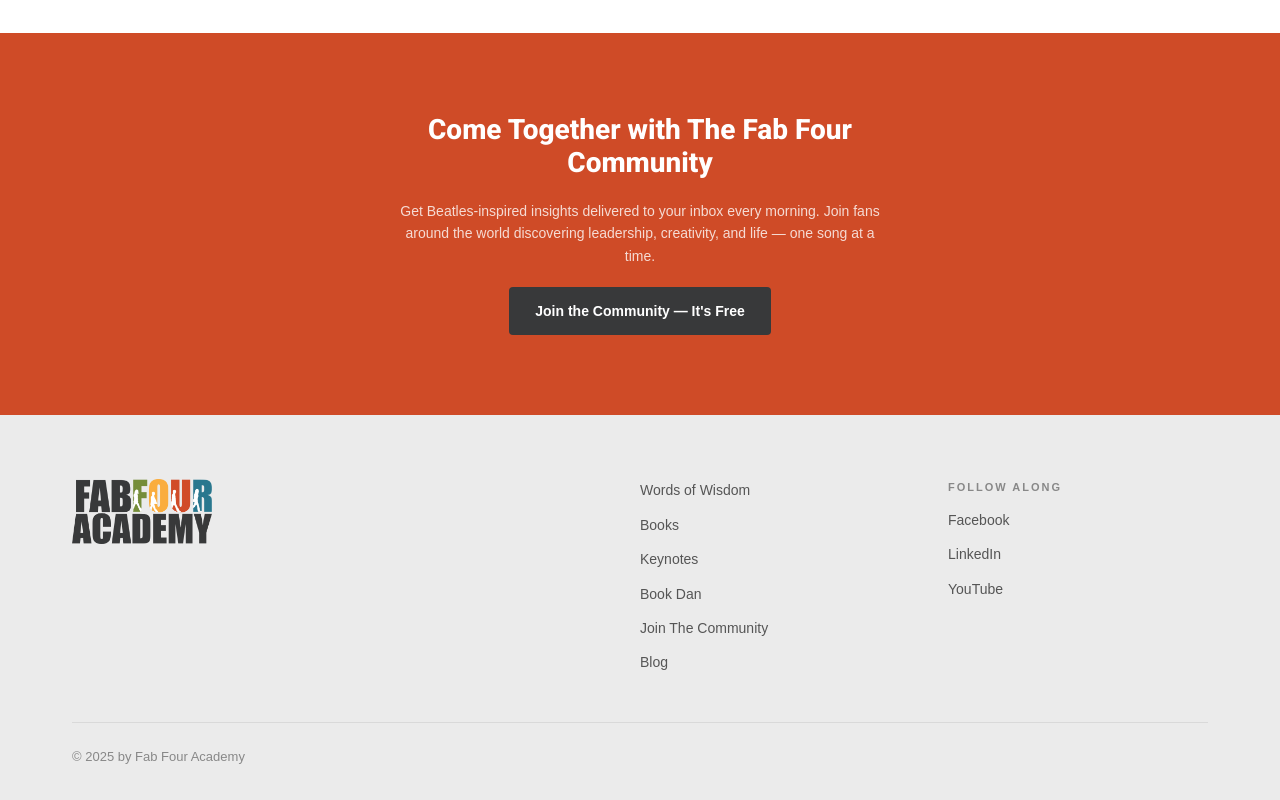
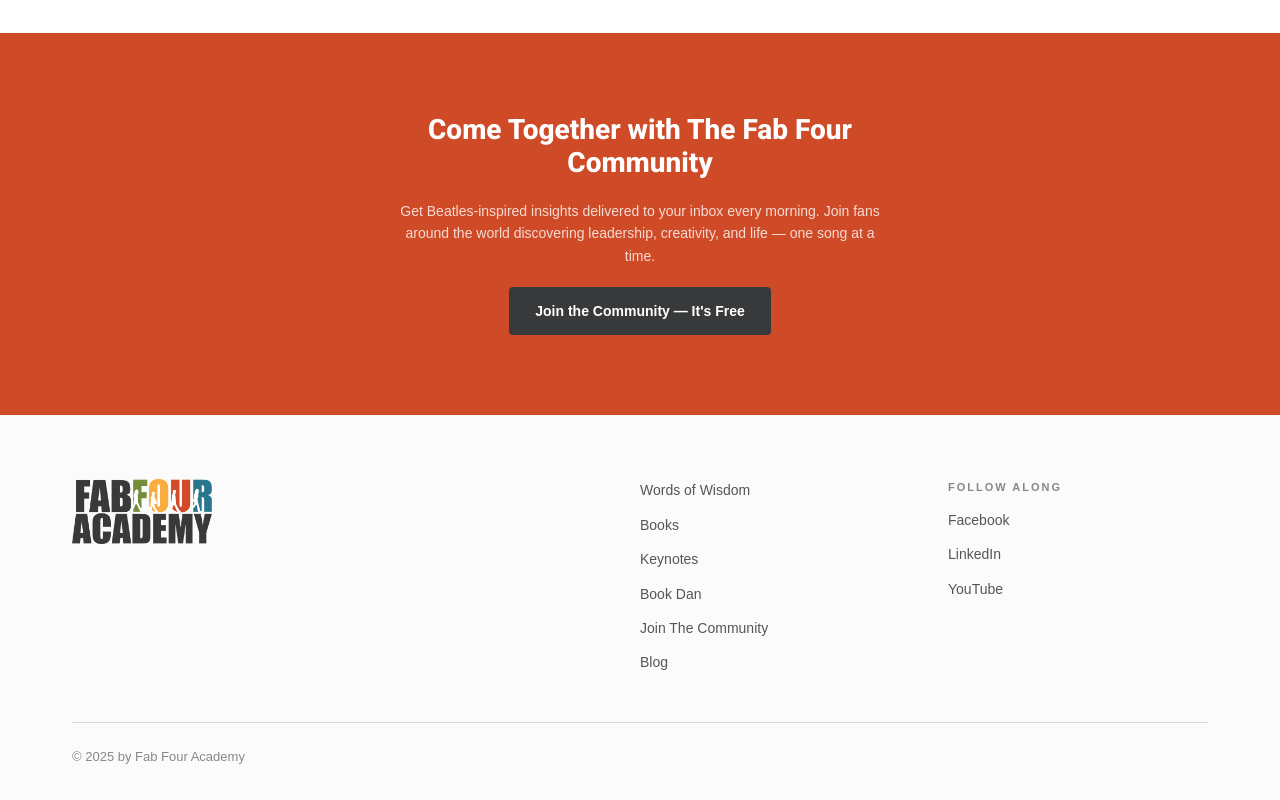
Before and after one commit to talentedgeai/fabfouracademy, a Next.js app: page / in a window 1280 px wide. Shown: the part 5009-5809 px from the top of the page. Built offline with nearby package versions, Linux system fonts and the light colour scheme.

Commit message:
Footer background #fcfbfb

```diff
--- a/components/Footer.module.css
+++ b/components/Footer.module.css
@@ -1,5 +1,5 @@
 .footer {
-  background: #ebebeb;
+  background: #fcfbfb;
   padding: 64px 0 32px;
 }
 
```
